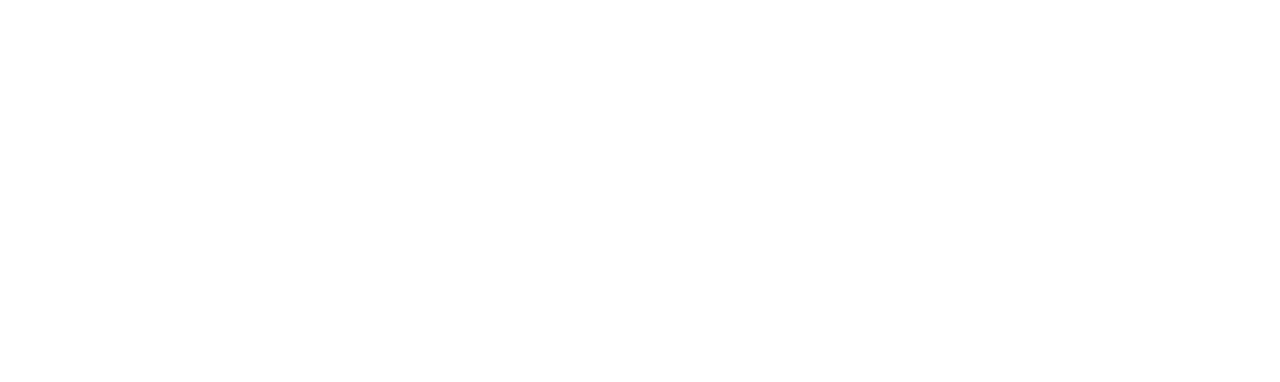
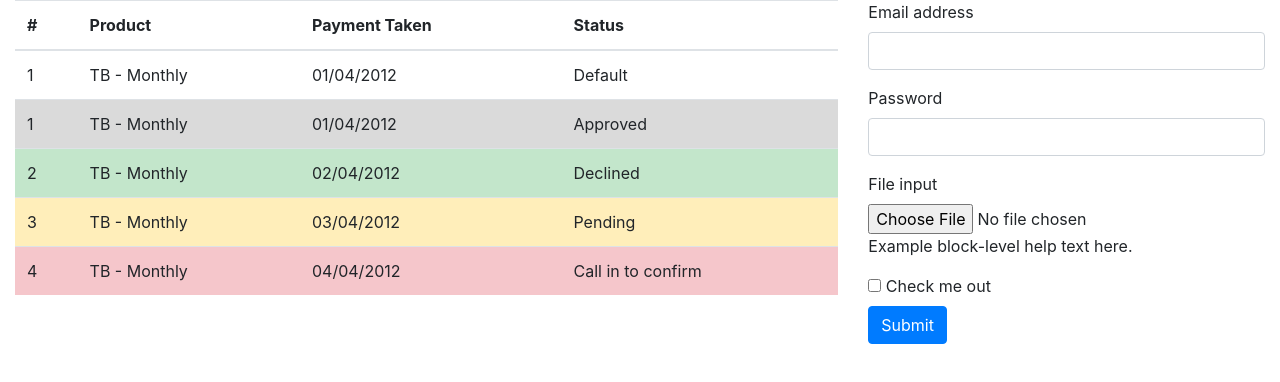
Before and after one commit to kennetholvr/urlSaver, a website: page client/index.html in a window 1280 px wide. Drawn offline with nearby package versions, Linux system fonts and the light colour scheme.

Commit message:
added template to html

```diff
--- a/client/index.html
+++ b/client/index.html
@@ -5,9 +5,144 @@
   <meta name="viewport" content="width=device-width, initial-scale=1.0">
   <meta http-equiv="X-UA-Compatible" content="ie=edge">
   <script src="https://cdnjs.cloudflare.com/ajax/libs/angular.js/1.7.2/angular.js"></script>
+  <link rel="stylesheet" href="https://stackpath.bootstrapcdn.com/bootstrap/4.1.3/css/bootstrap.min.css">
   <title>Document</title>
 </head>
-<body>
+<body ng-app="app">
+  <div class="container-fluid">
+    <div class="row">
+      <div class="col-md-8">
+        <table class="table">
+          <thead>
+            <tr>
+              <th>
+                #
+              </th>
+              <th>
+                Product
+              </th>
+              <th>
+                Payment Taken
+              </th>
+              <th>
+                Status
+              </th>
+            </tr>
+          </thead>
+          <tbody>
+            <tr>
+              <td>
+                1
+              </td>
+              <td>
+                TB - Monthly
+              </td>
+              <td>
+                01/04/2012
+              </td>
+              <td>
+                Default
+              </td>
+            </tr>
+            <tr class="table-active">
+              <td>
+                1
+              </td>
+              <td>
+                TB - Monthly
+              </td>
+              <td>
+                01/04/2012
+              </td>
+              <td>
+                Approved
+              </td>
+            </tr>
+            <tr class="table-success">
+              <td>
+                2
+              </td>
+              <td>
+                TB - Monthly
+              </td>
+              <td>
+                02/04/2012
+              </td>
+              <td>
+                Declined
+              </td>
+            </tr>
+            <tr class="table-warning">
+              <td>
+                3
+              </td>
+              <td>
+                TB - Monthly
+              </td>
+              <td>
+                03/04/2012
+              </td>
+              <td>
+                Pending
+              </td>
+            </tr>
+            <tr class="table-danger">
+              <td>
+                4
+              </td>
+              <td>
+                TB - Monthly
+              </td>
+              <td>
+                04/04/2012
+              </td>
+              <td>
+                Call in to confirm
+              </td>
+            </tr>
+          </tbody>
+        </table>
+      </div>
+      <div class="col-md-4">
+        <form role="form">
+          <div class="form-group">
 
+            <label for="exampleInputEmail1">
+              Email address
+            </label>
+            <input type="email" class="form-control" id="exampleInputEmail1" />
+          </div>
+          <div class="form-group">
+
+            <label for="exampleInputPassword1">
+              Password
+            </label>
+            <input type="password" class="form-control" id="exampleInputPassword1" />
+          </div>
+          <div class="form-group">
+
+            <label for="exampleInputFile">
+              File input
+            </label>
+            <input type="file" class="form-control-file" id="exampleInputFile" />
+            <p class="help-block">
+              Example block-level help text here.
+            </p>
+          </div>
+          <div class="checkbox">
+
+            <label>
+              <input type="checkbox" /> Check me out
+            </label>
+          </div>
+          <button type="submit" class="btn btn-primary">
+            Submit
+          </button>
+        </form>
+      </div>
+    </div>
+  </div>
+
+  <script src="app.js"></script>
 </body>
 </html>
```
